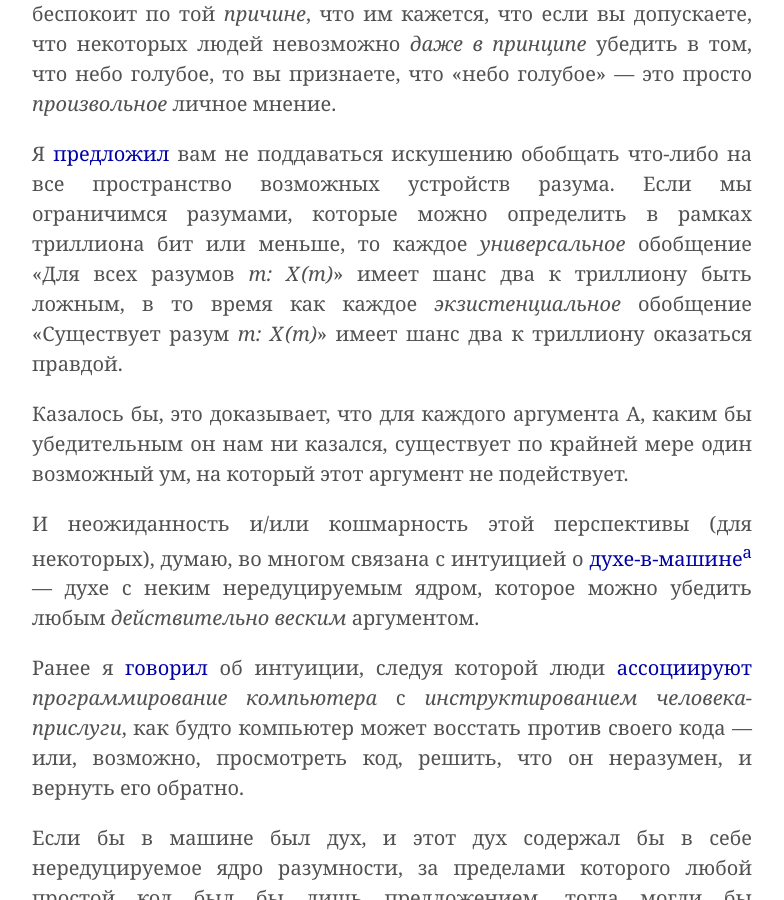
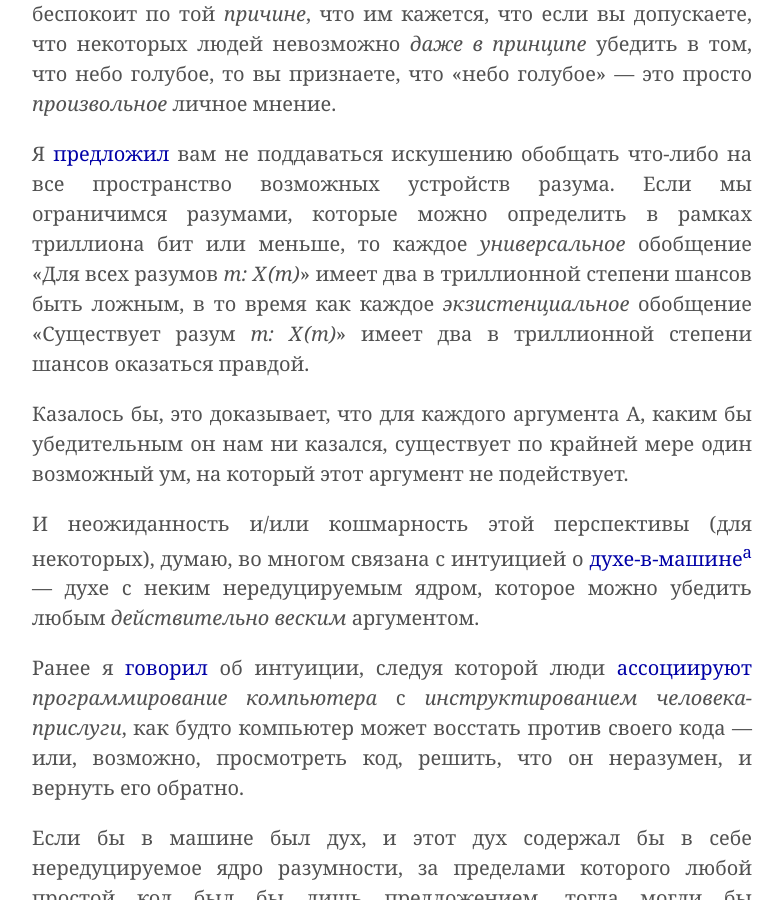
Before and after one commit to ReducingSuffering/reducingsuffering.github.io, a Jekyll site: the page built from _articles/eliezer-yudkowsky-no-universally-compelling-arguments.md, in a window 1280 px wide and 900 px high, scrolled down 661 px. Shown: the whole window, without its empty margins (248-1032 px from the left). Built offline with Jekyll 4.4.1, drawn with Linux system fonts in a browser that asks for light colours.

Commit message:
Update eliezer-yudkowsky-no-universally-compelling-arguments.md

```diff
--- a/_articles/eliezer-yudkowsky-no-universally-compelling-arguments.md
+++ b/_articles/eliezer-yudkowsky-no-universally-compelling-arguments.md
@@ -18,7 +18,7 @@ preview_here: true
 
 Другие люди не могут принять существования разногласий, которые сохраняются даже _в принципе_. И некоторых из _этих_ людей это беспокоит по той _причине_, что им кажется, что если вы допускаете, что некоторых людей невозможно _даже в принципе_ убедить в том, что небо голубое, то вы признаете, что «небо голубое» — это просто _произвольное_ личное мнение.
 
-Я [предложил](https://www.readthesequences.com/TheDesignSpaceOfMindsInGeneral) вам не поддаваться искушению обобщать что-либо на все пространство возможных устройств разума. Если мы ограничимся разумами, которые можно определить в рамках триллиона бит или меньше, то каждое _универсальное_ обобщение «Для всех разумов _m: X (m)_» имеет шанс два к триллиону быть ложным, в то время как каждое _экзистенциальное_ обобщение «Существует разум _m: X (m)_» имеет шанс два к триллиону оказаться правдой.
+Я [предложил](https://www.readthesequences.com/TheDesignSpaceOfMindsInGeneral) вам не поддаваться искушению обобщать что-либо на все пространство возможных устройств разума. Если мы ограничимся разумами, которые можно определить в рамках триллиона бит или меньше, то каждое _универсальное_ обобщение «Для всех разумов _m: X (m)_» имеет два в триллионной степени шансов быть ложным, в то время как каждое _экзистенциальное_ обобщение «Существует разум _m: X (m)_» имеет два в триллионной степени шансов оказаться правдой.
 
 Казалось бы, это доказывает, что для каждого аргумента А, каким бы убедительным он нам ни казался, существует по крайней мере один возможный ум, на который этот аргумент не подействует.
 
```
